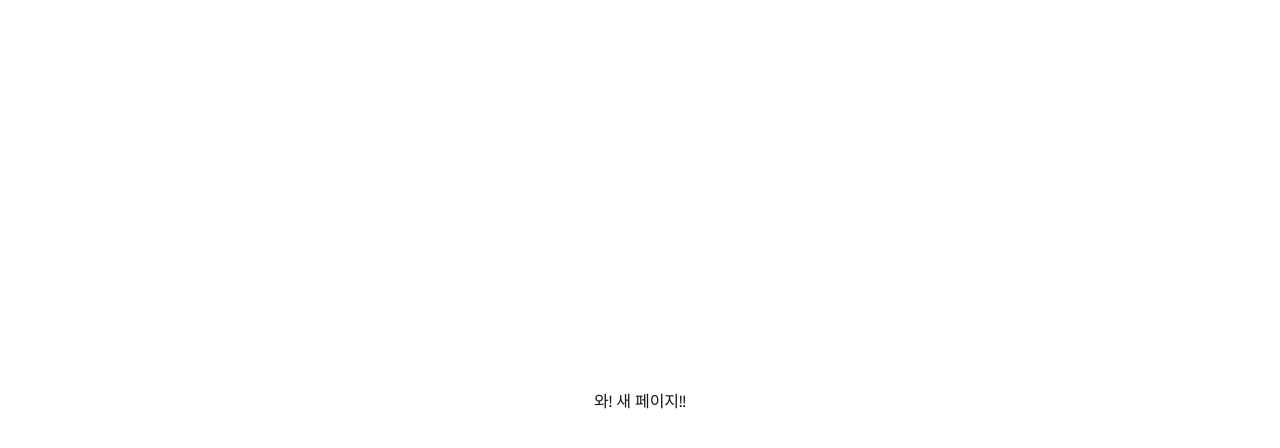
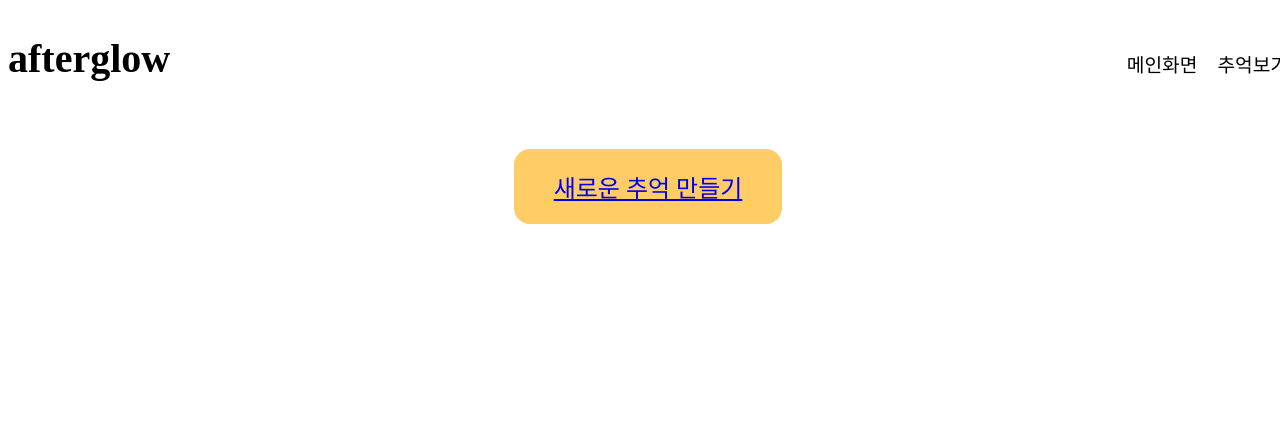
Before and after one commit to CSEneversleep/cns-next, a Next.js app: page / in a window 1280 px wide. Shown: the top 448 px of the page. Built offline with nearby package versions, Linux system fonts and the light colour scheme.

Commit message:
feat: 메인 화면 제작

```diff
--- a/src/app/globals.css
+++ /dev/null
@@ -1,42 +0,0 @@
-:root {
-  --background: #ffffff;
-  --foreground: #171717;
-}
-
-@media (prefers-color-scheme: dark) {
-  :root {
-    --background: #0a0a0a;
-    --foreground: #ededed;
-  }
-}
-
-html,
-body {
-  max-width: 100vw;
-  overflow-x: hidden;
-}
-
-body {
-  color: var(--foreground);
-  background: var(--background);
-  font-family: Arial, Helvetica, sans-serif;
-  -webkit-font-smoothing: antialiased;
-  -moz-osx-font-smoothing: grayscale;
-}
-
-* {
-  box-sizing: border-box;
-  padding: 0;
-  margin: 0;
-}
-
-a {
-  color: inherit;
-  text-decoration: none;
-}
-
-@media (prefers-color-scheme: dark) {
-  html {
-    color-scheme: dark;
-  }
-}
--- a/src/app/layout.js
+++ b/src/app/layout.js
@@ -1,27 +1,9 @@
-import { Geist, Geist_Mono } from "next/font/google";
-import "./globals.css";
-
-const geistSans = Geist({
-  variable: "--font-geist-sans",
-  subsets: ["latin"],
-});
-
-const geistMono = Geist_Mono({
-  variable: "--font-geist-mono",
-  subsets: ["latin"],
-});
-
-export const metadata = {
-  title: "Create Next App",
-  description: "Generated by create next app",
-};
+// /app/layout.js
 
 export default function RootLayout({ children }) {
   return (
-    <html lang="en">
-      <body className={`${geistSans.variable} ${geistMono.variable}`}>
-        {children}
-      </body>
+    <html lang="ko">
+      <body>{children}</body>
     </html>
   );
 }
--- /dev/null
+++ b/src/app/make/page.js
@@ -0,0 +1,3 @@
+export default function MakePage() {
+  return <div style={{ padding: 40 }}>여기는 추억 생성 페이지입니다.</div>;
+}
--- a/src/app/page.js
+++ b/src/app/page.js
@@ -1,11 +1,23 @@
-import Image from "next/image";
-import styles from "./page.module.css";
+// @/app/page.js
+
+import Link from 'next/link';
+import '@/styles/index.css';
 
 export default function Home() {
   return (
-    <div className={styles.page}>
-      <main className={styles.main}>
-        <p>와! 새 페이지!!</p>
+    <div className="container">
+      <header className="header">
+        <h1 className="logo">afterglow</h1>
+        <nav className="nav">
+          <Link href="/" className="link">메인화면</Link>
+          <Link href="/memories" className="link">추억보기</Link>
+        </nav>
+      </header>
+
+      <main className="main">
+        <Link href="/make" className="button">
+          새로운 추억 만들기
+        </Link>
       </main>
     </div>
   );
--- a/src/app/page.module.css
+++ /dev/null
@@ -1,168 +0,0 @@
-.page {
-  --gray-rgb: 0, 0, 0;
-  --gray-alpha-200: rgba(var(--gray-rgb), 0.08);
-  --gray-alpha-100: rgba(var(--gray-rgb), 0.05);
-
-  --button-primary-hover: #383838;
-  --button-secondary-hover: #f2f2f2;
-
-  display: grid;
-  grid-template-rows: 20px 1fr 20px;
-  align-items: center;
-  justify-items: center;
-  min-height: 100svh;
-  padding: 80px;
-  gap: 64px;
-  font-family: var(--font-geist-sans);
-}
-
-@media (prefers-color-scheme: dark) {
-  .page {
-    --gray-rgb: 255, 255, 255;
-    --gray-alpha-200: rgba(var(--gray-rgb), 0.145);
-    --gray-alpha-100: rgba(var(--gray-rgb), 0.06);
-
-    --button-primary-hover: #ccc;
-    --button-secondary-hover: #1a1a1a;
-  }
-}
-
-.main {
-  display: flex;
-  flex-direction: column;
-  gap: 32px;
-  grid-row-start: 2;
-}
-
-.main ol {
-  font-family: var(--font-geist-mono);
-  padding-left: 0;
-  margin: 0;
-  font-size: 14px;
-  line-height: 24px;
-  letter-spacing: -0.01em;
-  list-style-position: inside;
-}
-
-.main li:not(:last-of-type) {
-  margin-bottom: 8px;
-}
-
-.main code {
-  font-family: inherit;
-  background: var(--gray-alpha-100);
-  padding: 2px 4px;
-  border-radius: 4px;
-  font-weight: 600;
-}
-
-.ctas {
-  display: flex;
-  gap: 16px;
-}
-
-.ctas a {
-  appearance: none;
-  border-radius: 128px;
-  height: 48px;
-  padding: 0 20px;
-  border: none;
-  border: 1px solid transparent;
-  transition:
-    background 0.2s,
-    color 0.2s,
-    border-color 0.2s;
-  cursor: pointer;
-  display: flex;
-  align-items: center;
-  justify-content: center;
-  font-size: 16px;
-  line-height: 20px;
-  font-weight: 500;
-}
-
-a.primary {
-  background: var(--foreground);
-  color: var(--background);
-  gap: 8px;
-}
-
-a.secondary {
-  border-color: var(--gray-alpha-200);
-  min-width: 158px;
-}
-
-.footer {
-  grid-row-start: 3;
-  display: flex;
-  gap: 24px;
-}
-
-.footer a {
-  display: flex;
-  align-items: center;
-  gap: 8px;
-}
-
-.footer img {
-  flex-shrink: 0;
-}
-
-/* Enable hover only on non-touch devices */
-@media (hover: hover) and (pointer: fine) {
-  a.primary:hover {
-    background: var(--button-primary-hover);
-    border-color: transparent;
-  }
-
-  a.secondary:hover {
-    background: var(--button-secondary-hover);
-    border-color: transparent;
-  }
-
-  .footer a:hover {
-    text-decoration: underline;
-    text-underline-offset: 4px;
-  }
-}
-
-@media (max-width: 600px) {
-  .page {
-    padding: 32px;
-    padding-bottom: 80px;
-  }
-
-  .main {
-    align-items: center;
-  }
-
-  .main ol {
-    text-align: center;
-  }
-
-  .ctas {
-    flex-direction: column;
-  }
-
-  .ctas a {
-    font-size: 14px;
-    height: 40px;
-    padding: 0 16px;
-  }
-
-  a.secondary {
-    min-width: auto;
-  }
-
-  .footer {
-    flex-wrap: wrap;
-    align-items: center;
-    justify-content: center;
-  }
-}
-
-@media (prefers-color-scheme: dark) {
-  .logo {
-    filter: invert();
-  }
-}
--- /dev/null
+++ b/src/styles/index.css
@@ -0,0 +1,49 @@
+/* @/styles/index.css */
+
+.container {
+  height: 100vh;
+  width: 100vw;
+  box-sizing: border-box;
+}
+
+.header {
+  display: flex;
+  justify-content: space-between;
+  align-items: baseline;
+}
+
+.logo {
+  font-size: 2.5rem;
+  font-weight: bold;
+}
+
+.nav {
+  display: flex;
+  gap: 20px;
+}
+
+.link {
+  font-size: 1.2rem;
+  text-decoration: none;
+  color: black;
+}
+
+.main {
+  margin-top: 40px;
+  display: flex;
+  justify-content: center;
+}
+
+.button {
+  background-color: #ffcc66;
+  border: none;
+  border-radius: 16px;
+  padding: 20px 40px;
+  font-size: 1.5rem;
+  cursor: pointer;
+  transition: background-color 0.3s ease;
+}
+
+.button:hover {
+  background-color: #ffbb33;
+}
```
